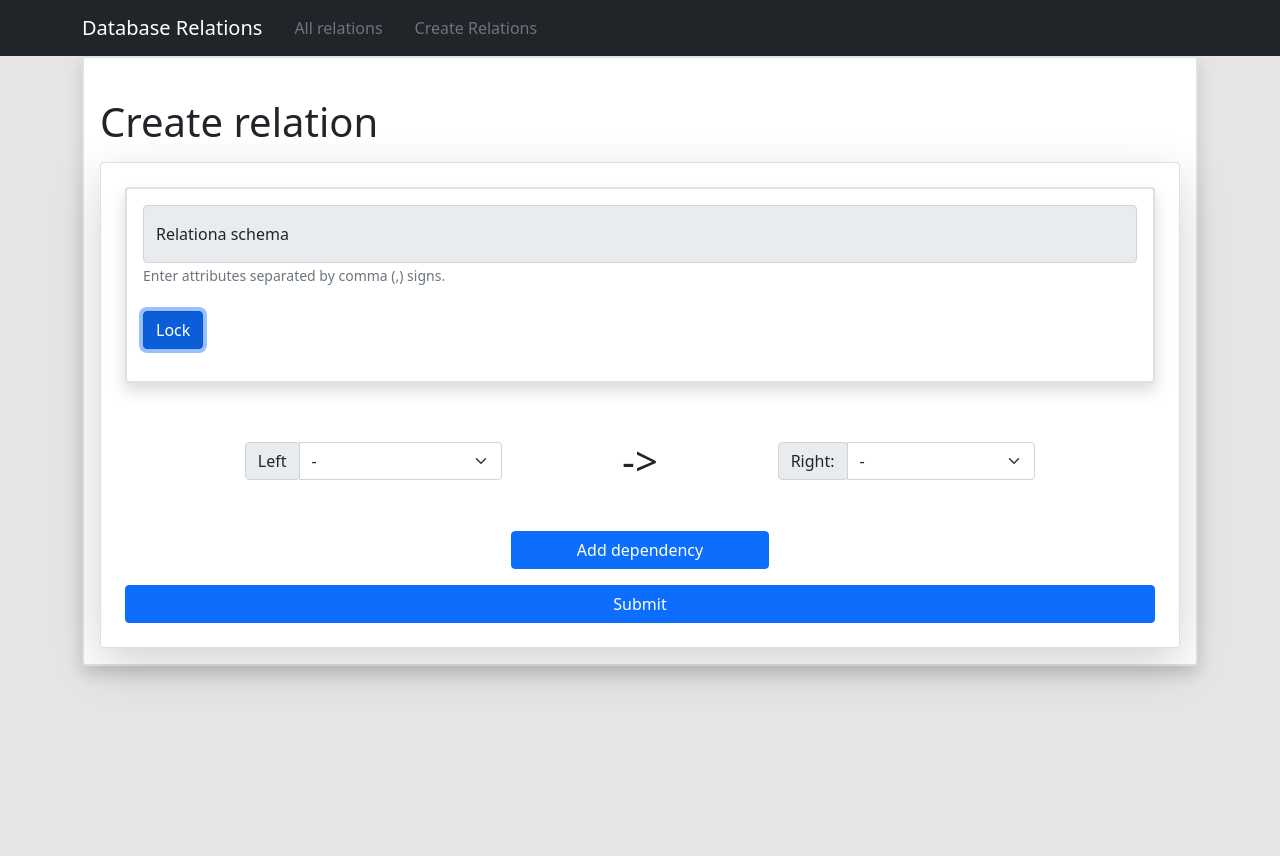
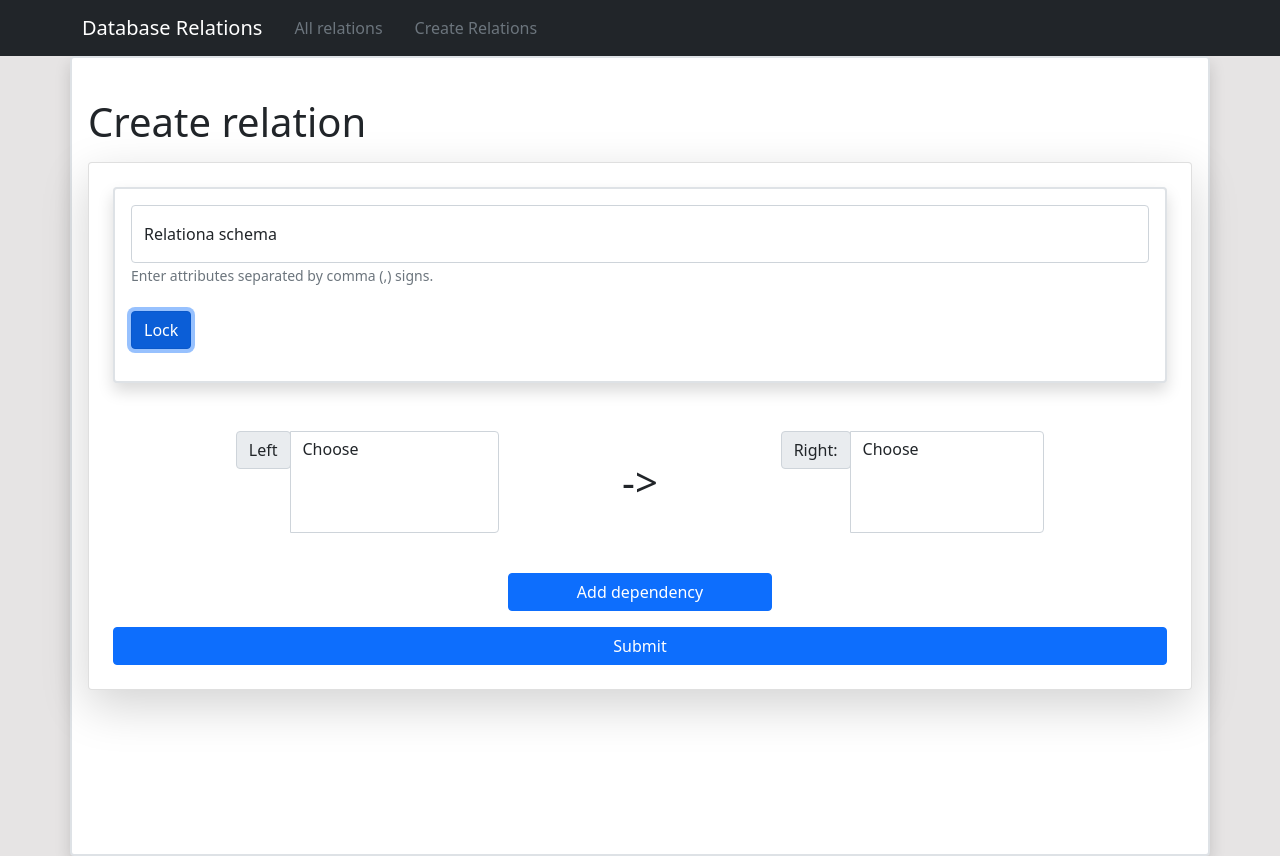
Before and after one commit to permetris/Database-Normalisation-Web-Page, a React (Create React App) app: page /create-relation in a window 1280 px wide. Both pictures are taken after a click on the button "Lock". Before the commit the page ends 800 px from the top, so only its background shows below. Built offline with nearby package versions, Linux system fonts and the light colour scheme.

Commit message:
Primary key calculation added

```diff
--- a/src/App.js
+++ b/src/App.js
@@ -10,39 +10,68 @@ const DUMMY_DATA = [
     id: 1,
     attributes: ["A", "B", "C", "D", "E", "F", "G", "H", "I", "J"],
     dependencies: [
-      { left: "A", right: "B" },
-      { left: "B", right: "C" },
-      { left: "A", right: "G" },
-      { left: "A", right: "C" },
-      { left: "E", right: "I" },
+      { id: 1, left: ["A"], right: ["B"] },
+      { id: 2, left: ["B"], right: ["C"] },
+      { id: 3, left: ["A"], right: ["G"] },
+      { id: 4, left: ["A"], right: ["C"] },
+      { id: 5, left: ["E"], right: ["I"] },
     ],
   },
   {
     id: 2,
     attributes: ["A", "B", "C", "D", "E", "F", "G", "H", "I", "J"],
     dependencies: [
-      { left: "A", right: "B" },
-      { left: "B", right: "C" },
-      { left: "A", right: "G" },
-      { left: "B", right: "C" },
-      { left: "B", right: "C" },
+      { id: 1, left: ["A"], right: ["B"] },
+      { id: 2, left: ["B"], right: ["C"] },
+      { id: 3, left: ["A"], right: ["G"] },
+      { id: 4, left: ["B"], right: ["C"] },
+      { id: 5, left: ["B"], right: ["C"] },
+    ],
+  },
+  {
+    id: 3,
+    attributes: ["A", "B", "C", "D", "E", "F", "G", "H", "I", "J"],
+    dependencies: [
+      { id: 1, left: ["A"], right: ["B"] },
+      { id: 2, left: ["B"], right: ["C"] },
+      { id: 3, left: ["A"], right: ["G"] },
+      { id: 4, left: ["B"], right: ["C"] },
+      { id: 5, left: ["B"], right: ["C"] },
+    ],
+  },
+  {
+    id: 4,
+    attributes: ["A", "B", "C", "D", "E", "F", "G", "H", "I", "J"],
+    dependencies: [
+      { id: 1, left: ["D", "I"], right: ["B"] },
+      { id: 2, left: ["A", "J"], right: ["F"] },
+      { id: 3, left: ["G", "B"], right: ["F", "J", "E"] },
+      { id: 4, left: ["A", "J"], right: ["H", "D"] },
+      { id: 5, left: ["I"], right: ["C", "D"] },
+    ],
+  },
+  {
+    id: 5,
+    attributes: ["A", "B", "C", "D", "E", "F", "G", "H", "I", "J"],
+    dependencies: [
+      { id: 1, left: ["A"], right: ["B"] },
+      { id: 2, left: ["B"], right: ["C"] },
+      { id: 3, left: ["A"], right: ["G"] },
+      { id: 4, left: ["B"], right: ["C"] },
+      { id: 5, left: ["B"], right: ["C"] },
     ],
   },
 ];
 
 function App() {
   const [data, setData] = useState(DUMMY_DATA);
-  const addNewData = (newData) => {
-    console.log("Isto to u appjs", newData, "Svi podaci", data);
+
+  const addNewRelationSchema = (newRelation) => {
     setData((previous) => {
-      return [newData, ...previous];
+      return [newRelation, ...previous];
     });
   };
-  const getAddedDependency = (newDependency) => {
-    setData((previous) => {
-      return [newDependency, ...previous];
-    });
-  };
+
   return (
     <BrowserRouter>
       <NavigationBar />
@@ -51,11 +80,7 @@ function App() {
         <Route
           path="/create-relation"
           element={
-            <CreateRelation
-              getAddedDependency={getAddedDependency}
-              dependencies={data}
-              addNewData={addNewData}
-            />
+            <CreateRelation addNewRelationSchema={addNewRelationSchema} />
           }
         ></Route>
       </Routes>
--- /dev/null
+++ b/src/CalculateKey.js
@@ -0,0 +1,74 @@
+// const isKey = (key, attributes, dependencies) => {
+//   let bracket = key;
+//   let dependenciesN = dependencies.map((el) => el);
+
+//   while (true) {
+//     for (let i = 0; i < dependenciesN.length; i++) {
+//       if (key.includes(...dependenciesN[i].left)) {
+//         bracket.push(...dependenciesN[i].right);
+
+//         dependenciesN.splice(i, 1);
+//           console.log(bracket);
+//         break;
+//       }
+//     }
+//   }
+
+//   return true;
+// };
+
+const CalculateKey = (schema) => {
+    const attributes = schema.attributes.map((el) => {
+        return { value: el, left: false, right: false };
+    });
+    const dependencies = schema.dependencies;
+
+    let onRightSide = [];
+    let onLeftSide = [];
+    let onBothSides = [];
+    let notInDependencies = [];
+    let key = [];
+
+    for (let attribute of attributes) {
+        for (let dependency of dependencies) {
+            for (let leftValue of dependency.left) {
+                if (attribute.value === leftValue) {
+                    attribute.left = true;
+                }
+            }
+            for (let rightValue of dependency.right) {
+                if (attribute.value === rightValue) {
+                    attribute.right = true;
+                }
+            }
+        }
+    }
+
+    for (let attribute of attributes) {
+        if (attribute.left === false && attribute.right === false) {
+            notInDependencies.push(attribute.value);
+        } else if (attribute.left === false && attribute.right === true) {
+            onRightSide.push(attribute.value);
+        } else if (attribute.left === true && attribute.right === false) {
+            onLeftSide.push(attribute.value);
+        } else {
+            onBothSides.push(attributes.value);
+        }
+    }
+
+    key.push(...onLeftSide, ...notInDependencies);
+    return key;
+    //   if (isKey(key, schema.attributes, dependencies)) {
+    //     return key;
+    //   }
+
+    //   for (let attribute of onBothSides) {
+    //     key.push(attribute);
+    //     if (isKey(key, schema.attributes, dependencies)) {
+    //       return key;
+    //     }
+    //   }
+    // };
+};
+
+export default CalculateKey;
--- a/src/card/Card.js
+++ b/src/card/Card.js
@@ -1,6 +1,6 @@
 const Card = (props) => {
   return (
-    <div className="card shadow border border-2 rounded p-3">{props.children}</div>
+    <div className={`card shadow border border-2 rounded p-3 ${props.className}`}>{props.children}</div>
   );
 };
 export default Card;
--- a/src/relations/relation-input/CreateRelations.js
+++ b/src/relations/relation-input/CreateRelations.js
@@ -1,60 +1,66 @@
 import { React, useState } from "react";
+import { Navigate } from "react-router-dom";
 import InputAttributes from "./InputAttributes";
 import InputNewDependency from "./InputNewDependency";
 import Card from "../../card/Card";
 
 const CreateRelations = (props) => {
   const [attributes, setAttributes] = useState([]);
+  const [dependencies, setDependencies] = useState([]);
   const [showAttributesInput, setShowAttributesInput] = useState(false);
 
   const formSubmitHandler = (event) => {
-    event.preventDefault();
     const newEntry = {
       id: Math.random(),
       attributes: attributes,
-      dependencies: props.dependencies,
+      dependencies: dependencies,
     };
-    console.log("Novi unos u parentu ", newEntry);
-    props.addNewData(newEntry);
+    props.addNewRelationSchema(newEntry);
+    return <Navigate to="/" />;
   };
-  const lockRelationInput = () => {
+  // Passed into InputAttributes component to get attributes from input field
+  const submitAttributes = (event) => {
+    setAttributes(event.target.value.trim().split(","));
+  };
+
+  // Passed into InputAttributes copmonent to lock input, and display dependency selection
+  const onLockRelationInput = (newAttributes) => {
     setShowAttributesInput(true);
   };
 
-
-
-  const submitAttributes = (event) => {
-    setAttributes(event.target.value.trim().split(","));
-    console.log(attributes);
+  // Passed into InputNewDependency component to submit new values
+  const submitNewDependency = (newDependency) => {
+    setDependencies((previous) => {
+      return [newDependency, ...previous];
+    });
   };
 
   return (
-    <div className="container">
-      <Card className="min-vh-100" >
+    <Card className="min-vh-100 container">
       <h1 className="fw-light mt-4 mb-3 ">Create relation</h1>
-        <form className="card shadow-lg p-4" onSubmit={formSubmitHandler}>
+      <form className="card shadow-lg p-4">
         <InputAttributes
+          attributes={attributes}
           submitAttributes={submitAttributes}
-            showAttributesInput={showAttributesInput}
-            lockRelationInput={lockRelationInput}
-            attributes={attributes}
+          lockRelationInput={onLockRelationInput}
         />
         {showAttributesInput && (
           <InputNewDependency
-              addDependency={props.getAddedDependency}
+            submitNewDependency={submitNewDependency}
+            dependencies={dependencies}
             attributes={attributes}
           />
         )}
         <button
-            type="submit"
+          type="button"
           className="btn btn-primary mt-3"
           id="attributeSubmitButton"
+          onClick={formSubmitHandler}
         >
           Submit
         </button>
       </form>
     </Card>
-    </div>
   );
 };
 
--- a/src/relations/relation-input/InputAttributes.js
+++ b/src/relations/relation-input/InputAttributes.js
@@ -9,7 +9,7 @@ const InputAttributes = (props) => {
           type="text"
           className="form-control"
           id="floatingInput"
-          placeholder="Attribute"
+          placeholder="Attributes"
           disabled={props.showAttributesInput}
         ></input>
         <label htmlFor="floatingInput">Relationa schema</label>
--- a/src/relations/relation-input/InputNewDependency.js
+++ b/src/relations/relation-input/InputNewDependency.js
@@ -3,30 +3,35 @@ import PreviewDependencies from "./PreviewDependencies";
 const InputNewDependency = (props) => {
   const [leftValue, setLeftValue] = useState();
   const [rightValue, setRightValue] = useState();
-  const [dependencies, setDependencies] = useState([]);
   const [showPreview, setShowPreview] = useState(false);
 
-  const attributes = ["-", ...props.attributes];
+  const attributes = ["Choose", ...props.attributes];
 
-  const submitRightValue = (event) => {
-    setRightValue(event.target.value);
+  const submitValue = (event) => {
+    let result = [];
+    let options = event.target.options;
+    let opt;
+
+    for (let i = 0, iLen = options.length; i < iLen; i++) {
+      opt = options[i];
+
+      if (opt.selected) {
+        result.push(opt.value || opt.text);
+      }
+    }
+
+    event.target.id === "left" ? setLeftValue(result) : setRightValue(result);
   };
 
-  const submitLeftValue = (event) => {
-    setLeftValue(event.target.value);
-  };
-
-  const addNewDependency = () => {
-
+  const addDependency = (event) => {
     const newDependency = {
       id: Math.random(),
       left: leftValue,
       right: rightValue,
     };
     setShowPreview(true);
-    setDependencies((prev) => {
-      return [...prev, newDependency];
-    });
+    props.submitNewDependency(newDependency);
+    event.preventDefault();
   };
 
   return (
@@ -39,9 +44,10 @@ const InputNewDependency = (props) => {
             </label>
           </div>
           <select
-            onChange={submitLeftValue}
+            onChange={submitValue}
             className="form-select w-25 form-control"
-            id="inputGroupSelect01"
+            id="left"
+            multiple
           >
             {attributes.map((el) => {
               return (
@@ -60,31 +66,25 @@ const InputNewDependency = (props) => {
             </label>
           </div>
           <select
-            onChange={submitRightValue}
-            className="form-select w-25"
-            id="inputGroupSelect02"
+            onChange={submitValue}
+            className="form-select"
+            id="right"
+            multiple
           >
             {attributes.map((el) => {
-              return (
-                <option key={el + "1"} value={el}>
-                  {el}
-                </option>
-              );
+              return <option value={el}>{el}</option>;
             })}
           </select>
         </div>
       </div>
-      {showPreview && <PreviewDependencies dependencies={dependencies}/>}
+      {showPreview && <PreviewDependencies dependencies={props.dependencies} />}
       <button
-        onClick={addNewDependency}
+        type="button"
+        onClick={addDependency}
         className="btn btn-primary w-25 align-self-center mt-4"
-        id="attributeSubmitButton"
       >
         Add dependency
       </button>
-
-
-
     </div>
   );
 };
--- a/src/relations/relation-input/PreviewDependencies.js
+++ b/src/relations/relation-input/PreviewDependencies.js
@@ -7,7 +7,7 @@ const PreviewDependencies = (props) => {
         <div className="card-header">Dependencies</div>
         <ul className="list-group-flush">
           {props.dependencies.map((dependency) => (
-            <DependencyItem dependency={dependency} />
+            <DependencyItem key={props.dependencies.id} dependency={dependency} />
           ))}
         </ul>
       </div>
--- a/src/relations/relation-listing/DependencyItem.js
+++ b/src/relations/relation-listing/DependencyItem.js
@@ -1,8 +1,8 @@
 const DependencyItem = (props) => {
   return (
     <li className="list-group-item" key={props.dependency.id}>
-      {props.dependency.left} -&gt; {"     "}
-      {props.dependency.right}
+      {props.dependency.left.reduce((res,el)=>res = res + el)} -&gt; {"     "}
+      {props.dependency.right.reduce((res,el)=>res = res + el)}
     </li>
   );
 };
--- a/src/relations/relation-listing/RelationItem.js
+++ b/src/relations/relation-listing/RelationItem.js
@@ -13,7 +13,7 @@ const RelationItem = (props) => {
         <div className="card-header">Dependencies</div>
         <ul className="list-group-flush">
           {props.itemData.dependencies.map((dependency) => (
-            <DependencyItem dependency={dependency} />
+            <DependencyItem key={ dependency.id} dependency={dependency} />
           ))}
         </ul>
       </div>
```
Also changed, not shown: src/relations/relation-listing/ListAllRelations.js (+12 -9 lines). Lines whose indentation alone changed are shown as unchanged.
